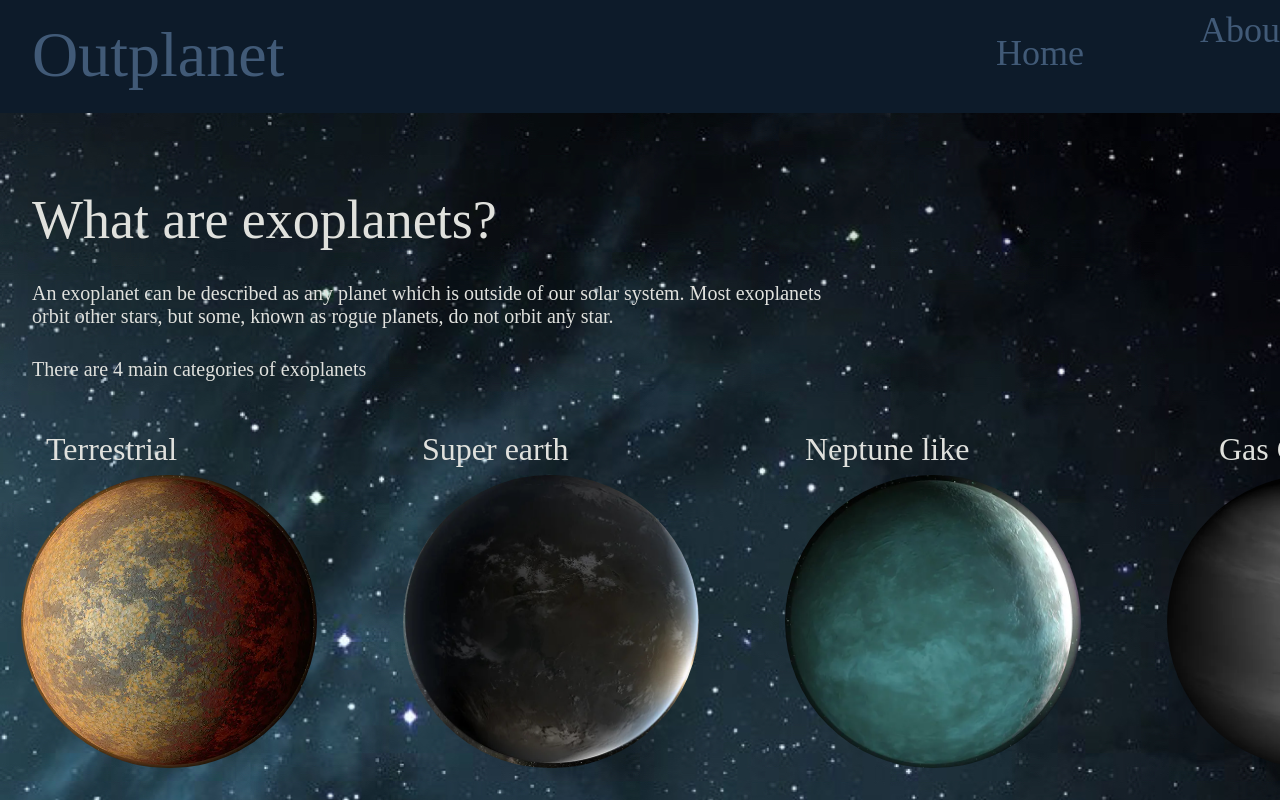
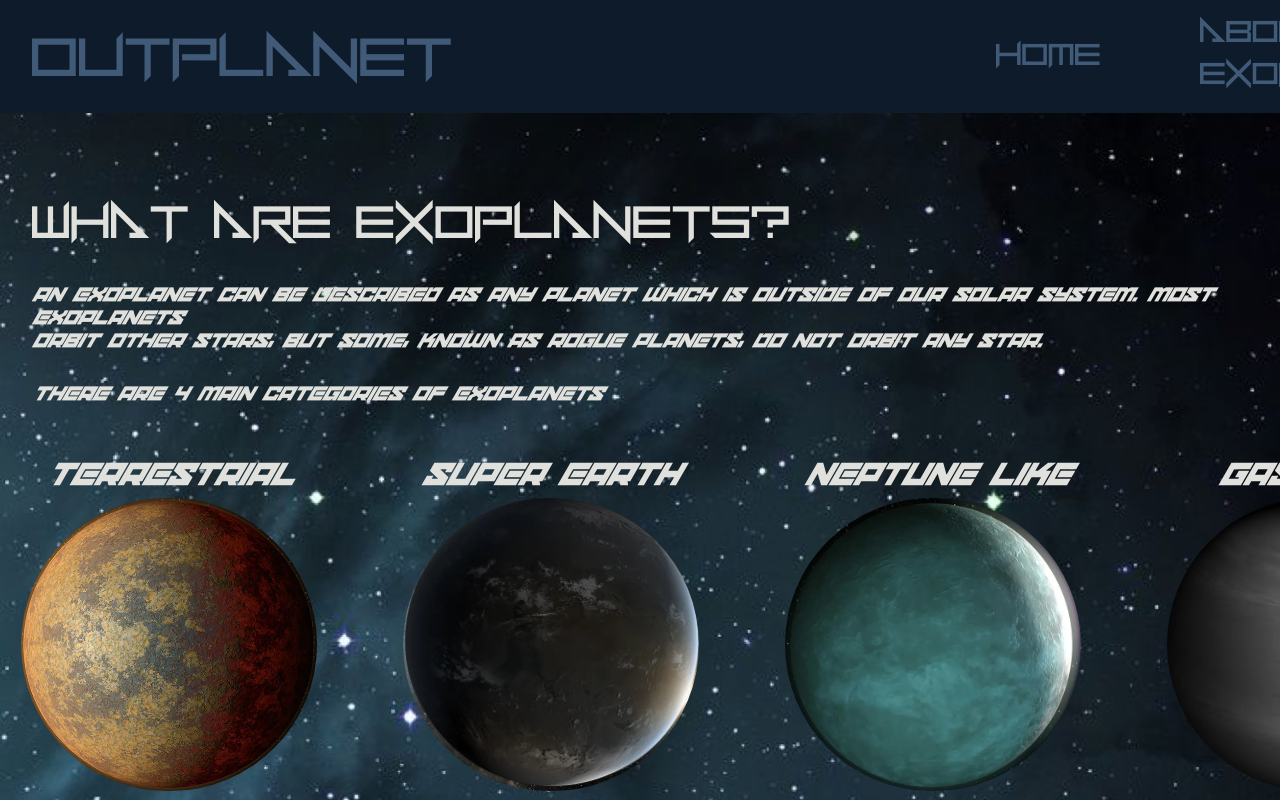
Before and after one commit to Oxiclean2514/NASA-Space-apps, a Flask app: page /about in a window 1280 px wide. Run offline with Flask 3, Linux system fonts and the light colour scheme.

Commit message:
Finished project (For the secnd time)

```diff
--- a/static/about.css
+++ b/static/about.css
@@ -1,3 +1,13 @@
+@font-face{
+    font-family: Interstellar Trip;
+    src: url("InterstellarTrip-w1M1x.ttf");}
+@font-face{
+    font-family: xenosphere;
+    src: url('Xenosphere-WXgv.ttf');}
+@font-face{
+    font-family: Space Games;
+    src: url('SpaceGames-K7zKD.otf');}
+
 body {
     padding: 0;
     margin: 0;
--- a/templates/homepage.html
+++ b/templates/homepage.html
@@ -31,7 +31,7 @@
                 <div style="left: 15px; top: 293px; position: absolute; color: #E0E1DD; font-size: 32px; font-family: xenosphere; font-weight: 400; word-wrap: break-word"><a href='/planet/3'>Kepler 228 D</a></div>
             </div>
             <div style="width: 296px; height: 330px; left: 1146px; top: 0px; position: absolute">
-                <a href='/planet/4'><img style="width: 296px; height: 293px; left: 0px; top: 0px; position: absolute; border-radius: 348px" src="{{ url_for('static', filename='') }}" /></a>
+                <a href='/planet/4'><img style="width: 296px; height: 293px; left: 0px; top: 0px; position: absolute; border-radius: 348px" src="{{ url_for('static', filename='wasp.png') }}" /></a>
                 <div style="left: 52px; top: 293px; position: absolute; color: #E0E1DD; font-size: 32px; font-family: xenosphere; font-weight: 400; word-wrap: break-word"><a href='/planet/4'>Gas Giant</a></div>
             </div>
         </div>
```
Also changed, not shown: static/homepage.css (+10 -0 lines), static/planets.css (+10 -0 lines), templates/Planet4.html (added, +25 -0 lines), static/InterstellarTrip-w1M1x.ttf (added), static/SpaceGames-K7zKD.otf (added), static/Xenosphere-WXgv.ttf (added), static/wasp.png (added).
